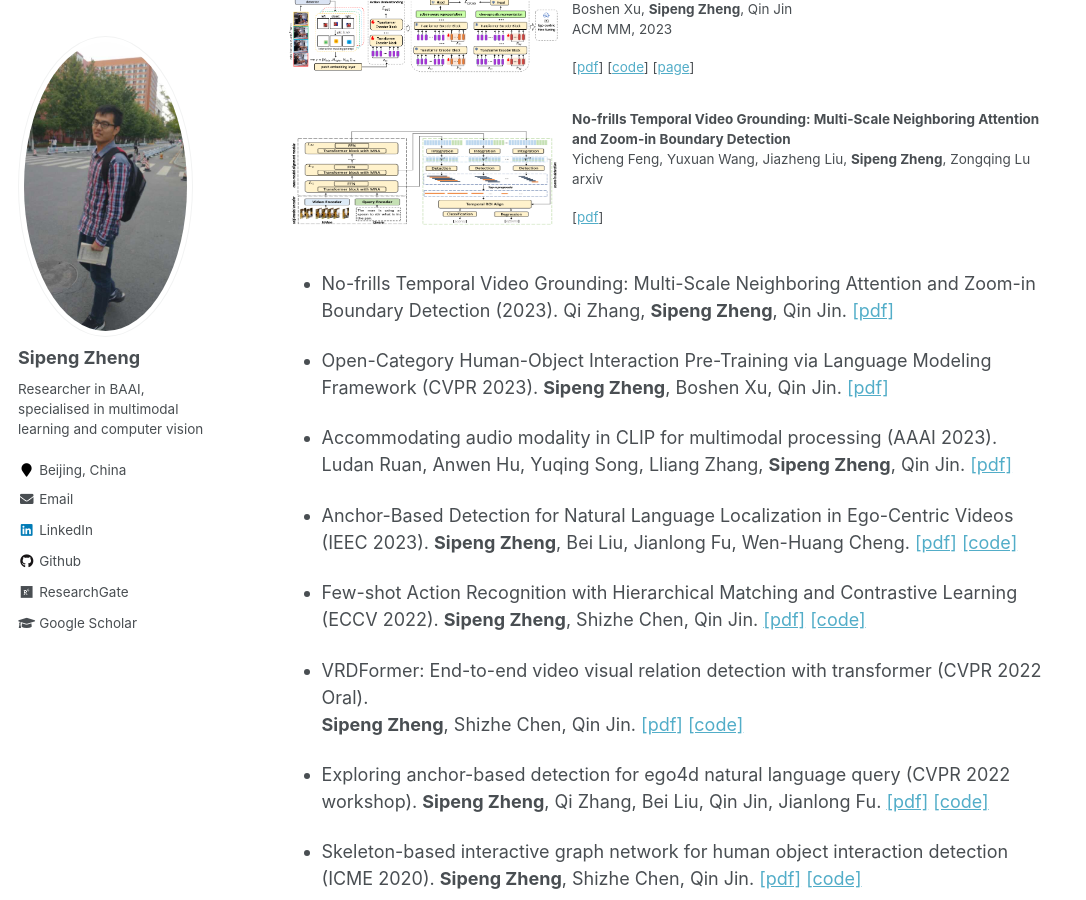
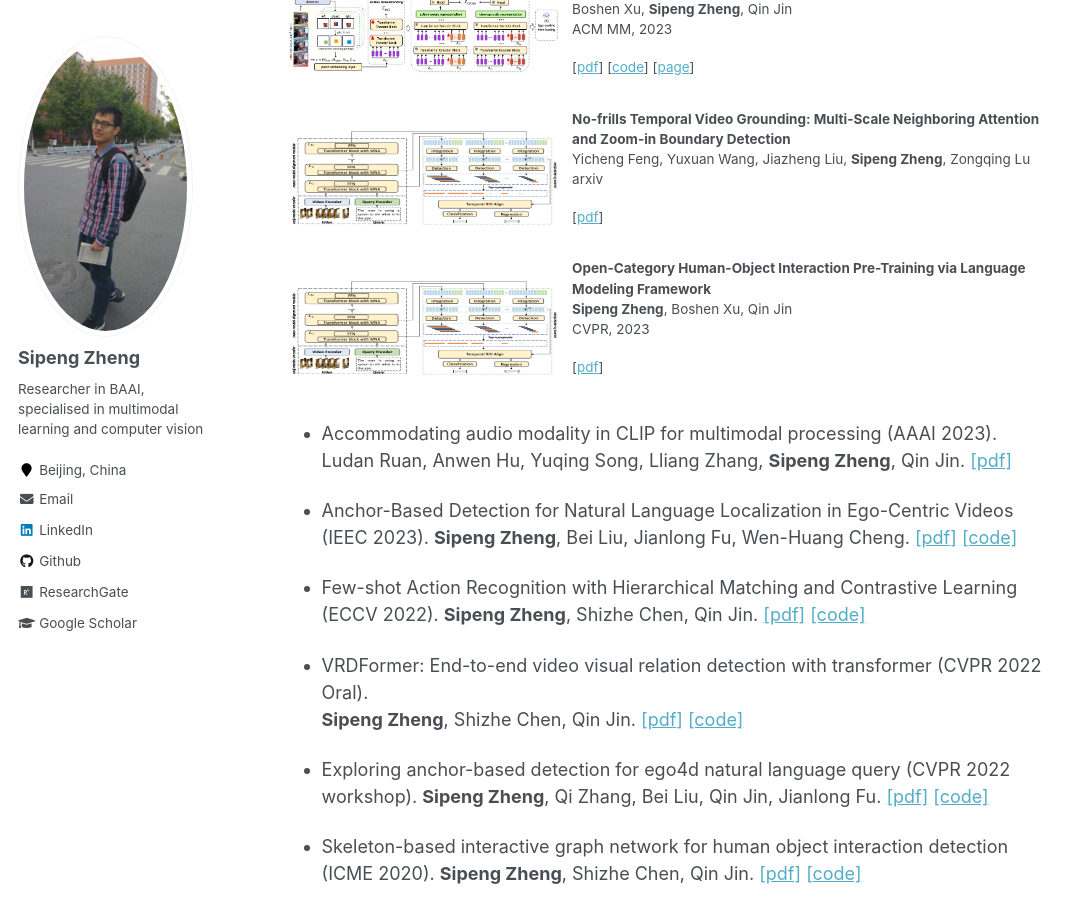
Before and after one commit to zhengsipeng/zhengsipeng.github.io, a Jekyll site: the page built from _pages/about.md, in a window 1280 px wide and 900 px high, scrolled down 1636 px. Shown: the whole window, without its empty margins (0-1086 px from the left). Built offline with Jekyll 4.4.1, drawn with Linux system fonts in a browser that asks for light colours.

Commit message:
update 24.1.4

```diff
--- a/_pages/about.md
+++ b/_pages/about.md
@@ -44,7 +44,7 @@ My CV can be found in [CV](https://zhengsipeng.github.io/cv/) or [downloaded CV]
 <tr style="border: none;">
   <td style="border: none;"> <img src="./images/pubs/steve_eye_23.png" style="height: 100px; width: 500px;"/></td>
   <td style="border: none;">
-        <p style="font-size: 18px"><strong>Steve-Eye: Equipping LLM-based Embodied Agents with Visual Perception in Open Worlds</strong><br>
+        <p style="font-size: 18px"><b>Steve-Eye: Equipping LLM-based Embodied Agents with Visual Perception in Open Worlds</b><br>
         <b>Sipeng Zheng</b>, Jiazheng Liu, Yicheng Feng, Zongqing Lu<br>
         arxiv
         </p>
@@ -98,17 +98,20 @@ My CV can be found in [CV](https://zhengsipeng.github.io/cv/) or [downloaded CV]
   </td>
 </tr>
 
+<tr style="border: none;">
+  <td style="border: none;"> <img src="./images/pubs/nofrill_23.png" style="height: 100px; width: 500px;"/></td>
+  <td style="border: none;">
+      <p><b>Open-Category Human-Object Interaction Pre-Training via Language Modeling Framework</b><br>
+        <b>Sipeng Zheng</b>, Boshen Xu, Qin Jin<br>
+        CVPR, 2023
+      </p>
+      <p>
+          [<a target="_blank" href="https://openaccess.thecvf.com/content/CVPR2023/papers/Zheng_Open-Category_Human-Object_Interaction_Pre-Training_via_Language_Modeling_Framework_CVPR_2023_paper.pdf">pdf</a>]
+      </p>
+  </td>
+</tr>
 </table>
 
-
-* No-frills Temporal Video Grounding: Multi-Scale Neighboring Attention and Zoom-in Boundary Detection (2023).
-Qi Zhang, **Sipeng Zheng**, Qin Jin.
-[[pdf]](https://arxiv.org/abs/2307.10567)
-
-
-* Open-Category Human-Object Interaction Pre-Training via Language Modeling Framework (CVPR 2023).
-**Sipeng Zheng**, Boshen Xu, Qin Jin.
-[[pdf]](https://openaccess.thecvf.com/content/CVPR2023/papers/Zheng_Open-Category_Human-Object_Interaction_Pre-Training_via_Language_Modeling_Framework_CVPR_2023_paper.pdf)
 
 
 * Accommodating audio modality in CLIP for multimodal processing (AAAI 2023).
```
